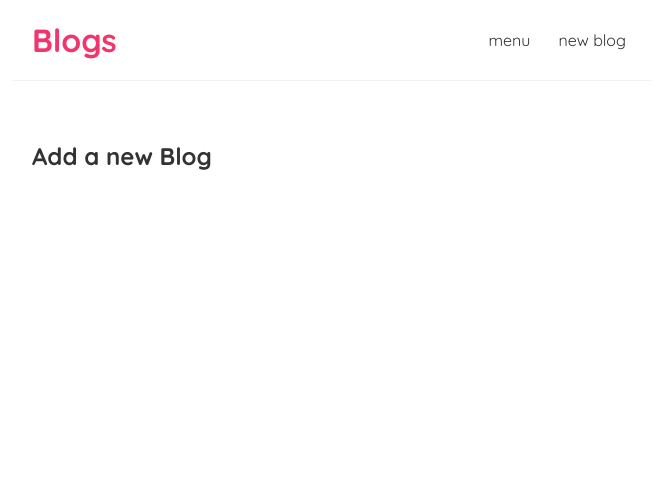
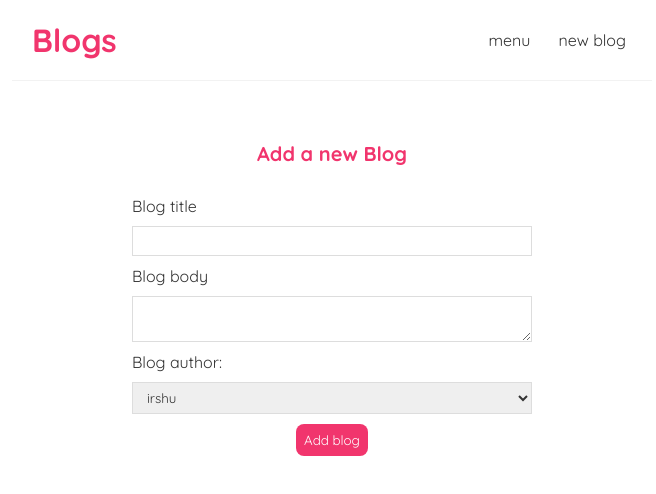
Before and after one commit to Irshad-code/blog-app, a React (Create React App) app in the folder blog-app/: page /create in a window 1280 px wide. Shown: the top 494 px of the page, without its empty margins (308-964 px from the left). Built offline with nearby package versions, Linux system fonts and the light colour scheme.

Commit message:
just created the form in create.js

```diff
--- a/blog-app/src/Create.js
+++ b/blog-app/src/Create.js
@@ -2,6 +2,28 @@
     return (
         <div className="create">
             <h2>Add a new Blog</h2>
+            <form >
+                <label >
+                    Blog title
+                    </label>
+                <input
+                 type="text"
+                  required
+                  />
+                      <label >
+                    Blog body
+                    </label>
+               <textarea required>
+               </textarea>
+               <label >
+                    Blog author:
+                    </label>
+             <select >
+                <option value="irshu">irshu</option>
+                <option value="yaseen">yaseen</option>
+             </select>
+             <button>Add blog</button>
+            </form>
         </div>
      );
 }
--- a/blog-app/src/index.css
+++ b/blog-app/src/index.css
@@ -48,7 +48,56 @@
   color: #f1356d;
   margin-bottom: 8px;
 }
-
 .blog-preview a{
   text-decoration: none;
 }
+
+/* blog details page */
+.blog-details h2 {
+  font-size: 20px;
+  color: #f1356d;
+  margin-bottom: 10px;
+}
+.blog-details div {
+  margin: 20px 0;
+}
+.blog-details button {
+  background: #f1356d;
+  color: #fff;
+  border: 0;
+  padding: 8px;
+  border-radius: 8px;
+  cursor: pointer;
+}
+
+/* create new blog form */
+.create {
+  max-width: 400px;
+  margin: 0 auto;
+  text-align: center;
+}
+.create label {
+  text-align: left;
+  display: block;
+}
+.create h2 {
+  font-size: 20px;
+  color: #f1356d;
+  margin-bottom: 30px;
+}
+.create input, .create textarea, .create select {
+  width: 100%;
+  padding: 6px 10px;
+  margin: 10px 0;
+  border: 1px solid #ddd;
+  box-sizing: border-box;
+  display: block;
+}
+.create button {
+  background: #f1356d;
+  color: #fff;
+  border: 0;
+  padding: 8px;
+  border-radius: 8px;
+  cursor: pointer;
+}
```
